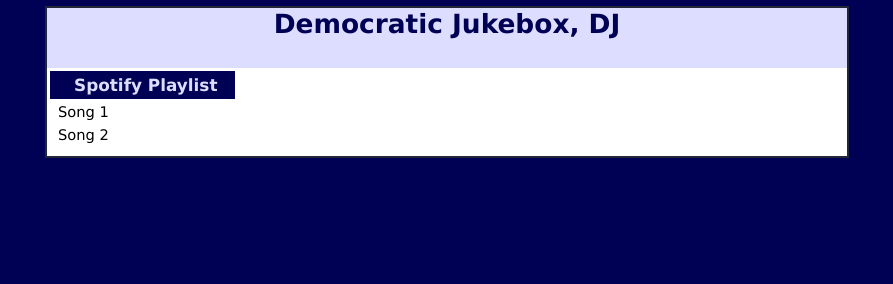
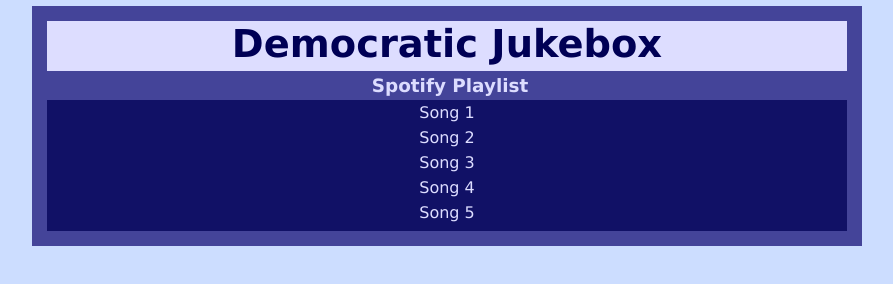
Before and after one commit to maxwellaires/DJ-hack2019, a plain HTML site: page index.html in a window 1280 px wide. Shown: the whole page, without its empty margins (193-1086 px from the left). Drawn offline with Linux system fonts and the light colour scheme.

Commit message:
Style updates

```diff
--- a/index.html
+++ b/index.html
@@ -2,7 +2,9 @@
 <html xmlns="http://www.w3.org/1999/xhtml">
 <head>
     <meta http-equiv="Content-Type" content="text/html; charset=UTF-8" />
-    <title>Democratic JukeBox, DJ</title>
+<title>Democratic Jukebox</title>
+
+
 <style type="text/css" media="screen">
   * {
     margin: 0px 0px 0px 0px;
@@ -11,75 +13,60 @@
 
 body, html {
 	padding: 3px 3px 3px 3px;
-
-    background-color: #000055;
-
+	background-color: #ccddff;
 	font-family: Verdana, sans-serif;
-    font-size: 11pt;
+	font-size: 12pt;
 	text-align: center;
 }
-
 div.main_page {
 	position: relative;
 	display: table;
-
 	width: 800px;
 
-    margin-bottom: 3px;
 	margin-left: auto;
 	margin-right: auto;
 	padding: 0px 0px 0px 0px;
 
-    border-width: 2px;
-    border-color: #212738;
+	border-width: 15px;
+	border-color: #444499;
 	border-style: solid;
-
-    background-color: #FFFFFF;
-
-    text-align: center;
 }
-
 div.page_header {
-	height: 60px;
+	height: 50px;
     width: 100%;
     background-color: #DDDDFF;
 }
 div.page_header span {
-    font-size: 180%;
+    font-size: 240%;
     font-weight: bold;
 	text-align: center;
 	color: #000055;
 }
-
-  div.content_section {
-    margin: 3px 3px 3px 3px;
-
-    background-color: #FFFFFF;
-
-    text-align: left;
+div.playlist {
+	width: 100%;
 }
-
-  div.content_section_text {
-    padding: 4px 8px 4px 8px;
-
-    color: #000000;
+div.playlist_header {
+	padding: 4px 18px 4px 24px;
+	background-color: #444499;
+	color: #DDDDFF;
+	font-weight: bold;
+	font-size: 115%;
+	text-align: center;
+}
+div.playlist_text {
+	padding: 3px 8px 3px 8px;
+	background-color: #111166;
+	color: #DDDDFF;
 	font-size: 100%;
+	text-align: center;
 }
-
-  div.content_section_text pre {
+div.playlist_text pre {
 	margin: 8px 0px 8px 0px;
 	padding: 8px 8px 8px 8px;
-
-    border-width: 1px;
-    border-style: dotted;
-    border-color: #000000;
-
-    background-color: #F5F6F7;
-
 	font-style: italic;
 }
 
-  div.content_section_text p {
+  div.playlist_text p {
     margin-bottom: 6px;
   }
 
@@ -87,72 +74,42 @@ div.page_header span {
     padding: 4px 8px 4px 16px;
   }
 
-div.playlist_header {
-	padding: 4px 18px 4px 24px;
-	background-color: #000055;
-	color: #DDDDFF;
-	font-weight: bold;
-	font-size: 115%;
-	text-align: center;
-}
-
 .floating_element {
 	position: relative;
 	float: left;
-  }
-
-  div.table_of_contents_item a,
-  div.content_section_text a {
-    text-decoration: none;
-    font-weight: bold;
-  }
-
-  div.table_of_contents_item a:link,
-  div.table_of_contents_item a:visited,
-  div.table_of_contents_item a:active {
-    color: #000000;
-  }
-
-  div.table_of_contents_item a:hover {
-    background-color: #000000;
-
-    color: #FFFFFF;
 }
 
 div.content_section_text a:link,
 div.content_section_text a:visited,
 div.content_section_text a:active {
 	background-color: #DCDFE6;
-
 	color: #000000;
 }
 
 div.content_section_text a:hover {
 	background-color: #000000;
-
 	color: #DCDFE6;
 }
 
-  div.validator {
-  }
 </style>
 
 </head>
 <body>
 <div class="main_page">
 	<div class="page_header floating_element">
-        <span>
-          Democratic Jukebox, DJ
-        </span>
+	<span> Democratic Jukebox </span>
 	</div>
-	<div class="content_section floating_element">
+	<div class="playlist floating_element">
 		<div class="playlist_header">
 			<div id="playlist"></div>
             Spotify Playlist
         </div>
-        <div class="content_section_text">
+        <div class="playlist_text">
 			<p> Song 1 </p>
 			<p> Song 2 </p>
+			<p> Song 3 </p>
+			<p> Song 4 </p>
+			<p> Song 5 </p>
 		</div>
 	</div>
 </div>
```
Lines whose indentation alone changed are shown as unchanged.
